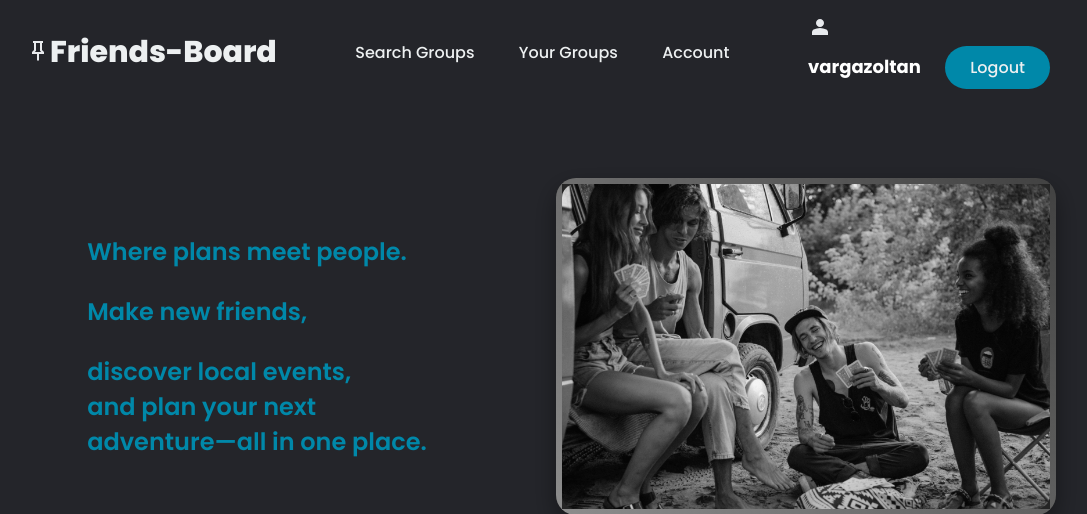
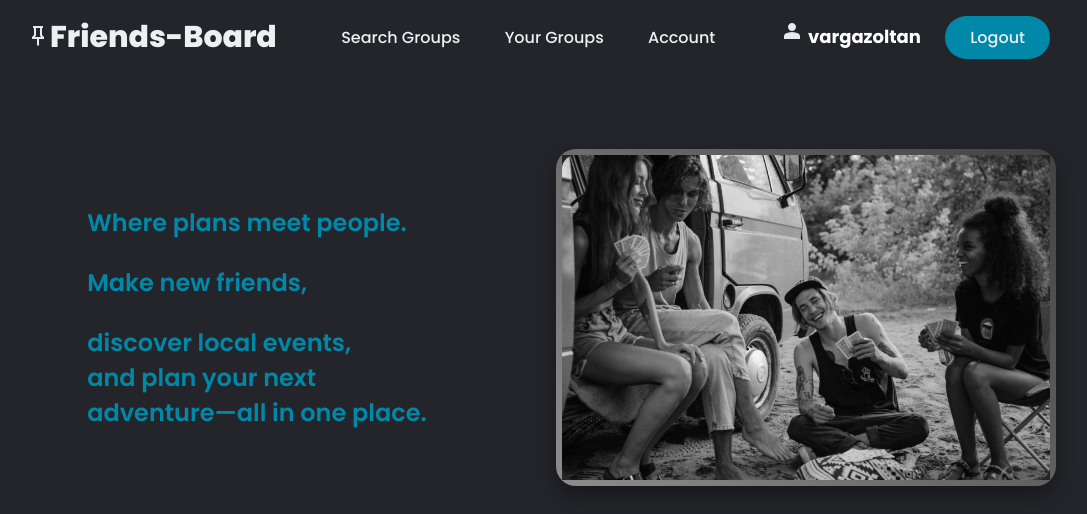
Before and after one commit to DasiusWL/friends-board.net, a PHP site: page /index.php in a window 1280 px wide. Shown: the top 514 px of the page, without its empty margins (102-1189 px from the left). Run offline with PHP 8.4, Linux system fonts and the light colour scheme; a user stored in the database is signed in.

Commit message:
Update index.php

```diff
--- a/index.php
+++ b/index.php
@@ -25,10 +25,8 @@ session_start();
                 <svg xmlns="http://www.w3.org/2000/svg" height="24px" viewBox="0 -960 960 960" width="24px" fill="#e8eaed">
                     <path d="M480-480q-66 0-113-47t-47-113q0-66 47-113t113-47q66 0 113 47t47 113q0 66-47 113t-113 47ZM160-160v-112q0-34 17.5-62.5T224-378q62-31 126-46.5T480-440q66 0 130 15.5T736-378q29 15 46.5 43.5T800-272v112H160Z"/>
                 </svg>
-                <div class="user">
                 <b><?php echo htmlspecialchars($_SESSION['username']); ?></b>
                 <a href="login/logout.php"><button>Logout</button></a>
-                </div>
             </div>
         <?php endif; ?>
     </header>
```
